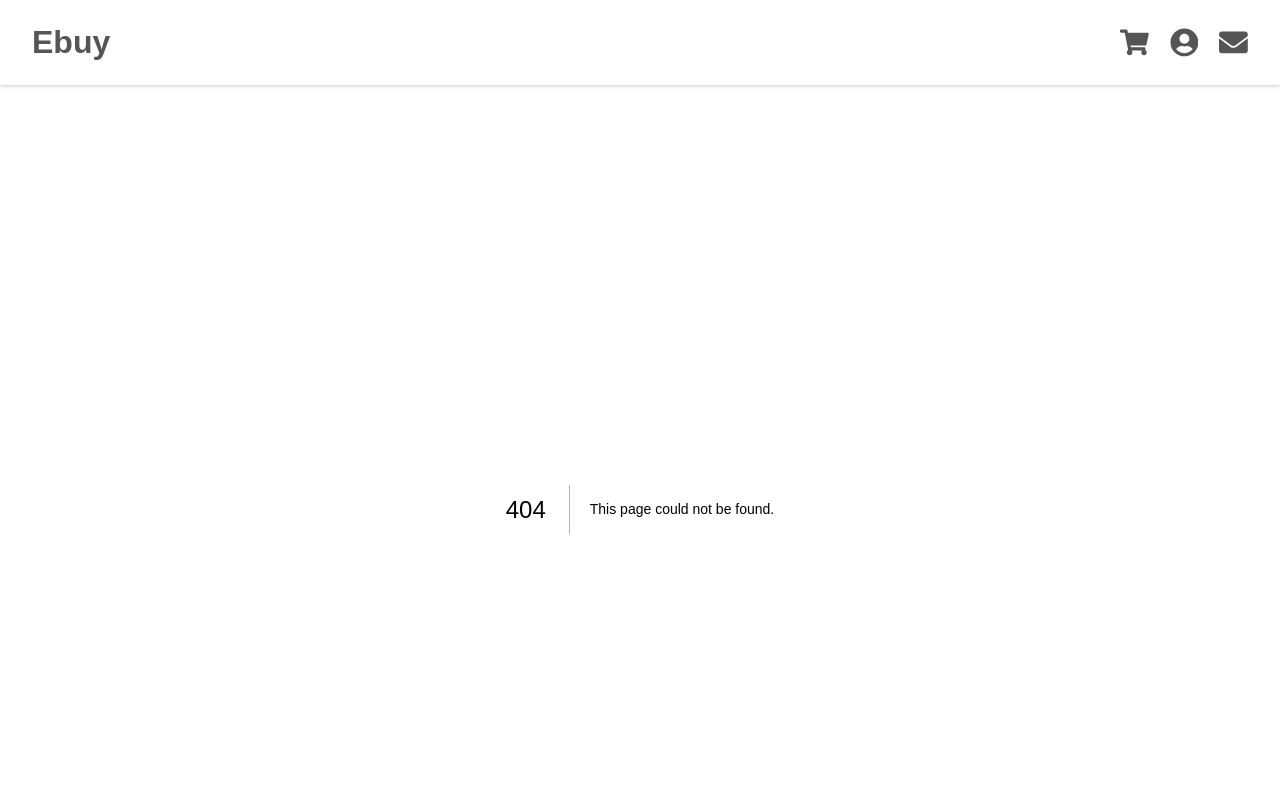
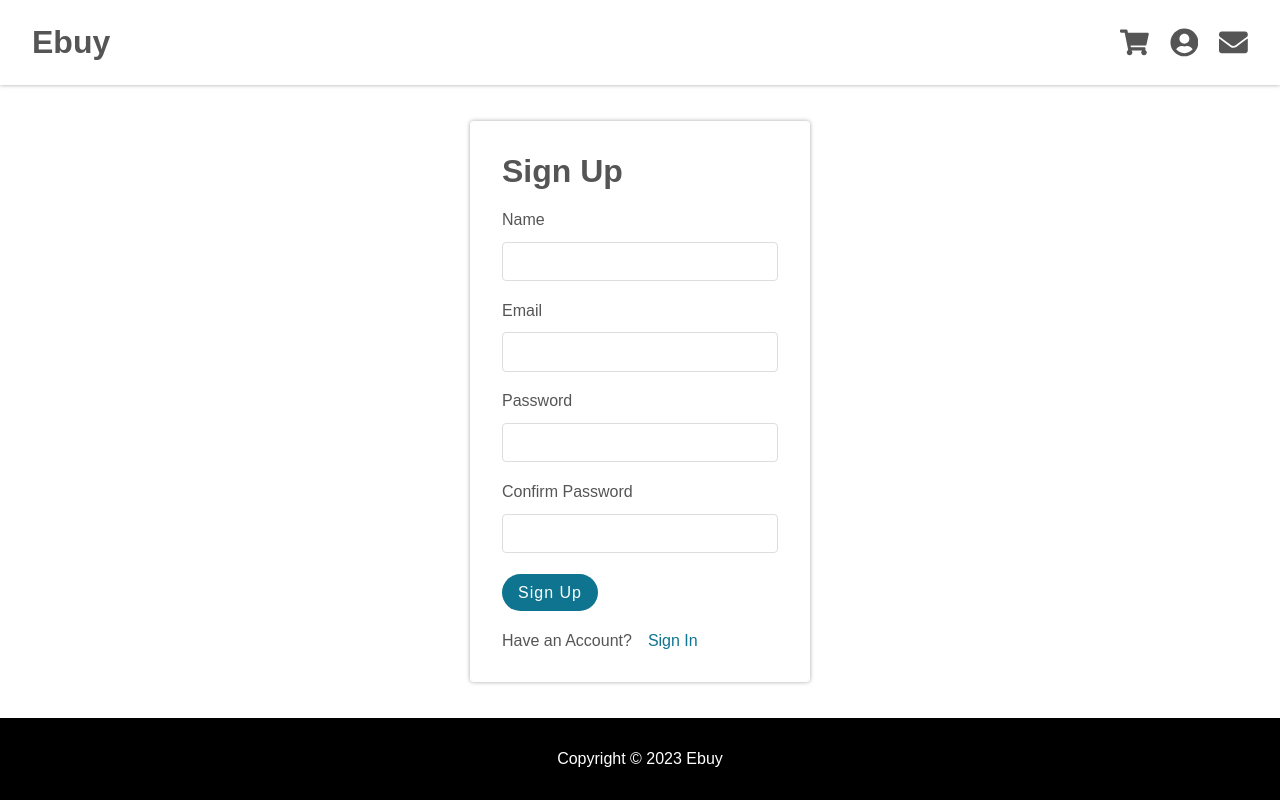
Before and after one commit to Arseniyboss/ebuy, a Next.js app: page /register in a window 1280 px wide. Before the commit this address had no page. Shown: the top 800 px of the page. Built offline with nearby package versions, Linux system fonts and the light colour scheme.

Commit message:
add register page

```diff
--- /dev/null
+++ b/src/api/users/register.ts
@@ -0,0 +1,15 @@
+import { BASE_URL } from '@baseUrl'
+
+type User = {
+  name: string
+  email: string
+  password: string
+}
+
+export const register = async ({ name, email, password }: User) => {
+  const response = await fetch(`${BASE_URL}/api/users/register`, {
+    method: 'POST',
+    body: JSON.stringify({ name, email, password }),
+  })
+  return response
+}
--- /dev/null
+++ b/src/app/register/page.tsx
@@ -0,0 +1,132 @@
+'use client'
+
+import { useState } from 'react'
+import { useRouter } from 'next/navigation'
+import { useForm } from '@hooks/useForm'
+import { registerSchema } from '@validation/schemas/registerSchema'
+import { register } from '@api/users/register'
+import { Input } from '@styles/globals'
+import {
+  Form,
+  FormGroup,
+  FormButton,
+  FormFooter,
+  FormLink,
+  FormError,
+} from '@styles/form'
+import Message from '@components/message/Message'
+
+const Register = () => {
+  const initialValues = {
+    name: '',
+    email: '',
+    password: '',
+    confirmPassword: '',
+  }
+
+  const [loading, setLoading] = useState(false)
+  const [error, setError] = useState('')
+
+  const router = useRouter()
+
+  const onSubmit = async () => {
+    setLoading(true)
+
+    const { name, email, password } = values
+    const response = await register({ name, email, password })
+
+    if (!response.ok) {
+      setLoading(false)
+      setError(response.statusText)
+      return
+    }
+
+    router.push('/')
+    router.refresh()
+  }
+
+  const { values, errors, handleChange, handleSubmit } = useForm({
+    initialValues,
+    onSubmit,
+    validationSchema: registerSchema,
+  })
+  return (
+    <Form onSubmit={handleSubmit} data-testid='register-form'>
+      <h1>Sign Up</h1>
+      {error && <Message variant='error'>{error}</Message>}
+      <FormGroup>
+        <label htmlFor='name'>Name</label>
+        <Input
+          type='text'
+          name='name'
+          id='name'
+          value={values.name}
+          onChange={handleChange}
+          autoComplete='on'
+          data-testid='name-input'
+        />
+        {errors.name && (
+          <FormError data-testid='name-error'>{errors.name}</FormError>
+        )}
+      </FormGroup>
+      <FormGroup>
+        <label htmlFor='email'>Email</label>
+        <Input
+          type='email'
+          name='email'
+          id='email'
+          value={values.email}
+          onChange={handleChange}
+          autoComplete='on'
+          data-testid='email-input'
+        />
+        {errors.email && (
+          <FormError data-testid='email-error'>{errors.email}</FormError>
+        )}
+      </FormGroup>
+      <FormGroup>
+        <label htmlFor='password'>Password</label>
+        <Input
+          type='password'
+          name='password'
+          id='password'
+          value={values.password}
+          onChange={handleChange}
+          autoComplete='on'
+          data-testid='password-input'
+        />
+        {errors.password && (
+          <FormError data-testid='password-error'>{errors.password}</FormError>
+        )}
+      </FormGroup>
+      <FormGroup>
+        <label htmlFor='confirmPassword'>Confirm Password</label>
+        <Input
+          type='password'
+          name='confirmPassword'
+          id='confirmPassword'
+          value={values.confirmPassword}
+          onChange={handleChange}
+          autoComplete='on'
+          data-testid='confirm-password-input'
+        />
+        {errors.confirmPassword && (
+          <FormError data-testid='confirm-password-error'>
+            {errors.confirmPassword}
+          </FormError>
+        )}
+      </FormGroup>
+      <FormButton disabled={loading} data-testid='register-button'>
+        Sign Up
+      </FormButton>
+      <FormFooter>
+        <p>Have an Account?</p>
+        <FormLink href='/login' data-testid='login-link'>
+          Sign In
+        </FormLink>
+      </FormFooter>
+    </Form>
+  )
+}
+
+export default Register
--- a/src/validation/constants/errors.ts
+++ b/src/validation/constants/errors.ts
@@ -1,2 +1,8 @@
+export const USERNAME_REQUIRED = 'Username is required'
+export const USERNAME_INVALID = 'Username is invalid'
 export const EMAIL_REQUIRED = 'Email is required'
+export const EMAIL_INVALID = 'Email is invalid'
 export const PASSWORD_REQUIRED = 'Password is required'
+export const PASSWORD_INVALID =
+  'Password must contain at least 8 characters including at least one letter and number'
+export const PASSWORDS_DIFFERENT = 'Passwords do not match'
--- a/src/validation/constants/patterns.ts
+++ b/src/validation/constants/patterns.ts
@@ -1 +1,2 @@
+export const USERNAME_PATTERN = /^[a-zA-Z_äöüß ]+$/
 export const PASSWORD_PATTERN = /^(?=.*[A-Za-z])(?=.*\d)[A-Za-z\d]{8,}$/
--- /dev/null
+++ b/src/validation/schemas/registerSchema.ts
@@ -0,0 +1,40 @@
+import { EMAIL_REGEX, FieldValidation } from '../../hooks/useForm'
+import {
+  USERNAME_REQUIRED,
+  USERNAME_INVALID,
+  EMAIL_REQUIRED,
+  EMAIL_INVALID,
+  PASSWORD_REQUIRED,
+  PASSWORD_INVALID,
+  PASSWORDS_DIFFERENT,
+} from '@validation/constants/errors'
+import {
+  USERNAME_PATTERN,
+  PASSWORD_PATTERN,
+} from '@validation/constants/patterns'
+
+type InitialValues = {
+  name: string
+  email: string
+  password: string
+  confirmPassword: string
+}
+
+export const registerSchema: FieldValidation<InitialValues> = {
+  name: {
+    required: { value: true, message: USERNAME_REQUIRED },
+    pattern: { value: USERNAME_PATTERN, message: USERNAME_INVALID },
+  },
+  email: {
+    required: { value: true, message: EMAIL_REQUIRED },
+    pattern: { value: EMAIL_REGEX, message: EMAIL_INVALID },
+  },
+  password: {
+    required: { value: true, message: PASSWORD_REQUIRED },
+    pattern: { value: PASSWORD_PATTERN, message: PASSWORD_INVALID },
+  },
+  confirmPassword: {
+    required: { value: true, message: PASSWORD_REQUIRED },
+    match: { ref: 'password', message: PASSWORDS_DIFFERENT },
+  },
+}
```
